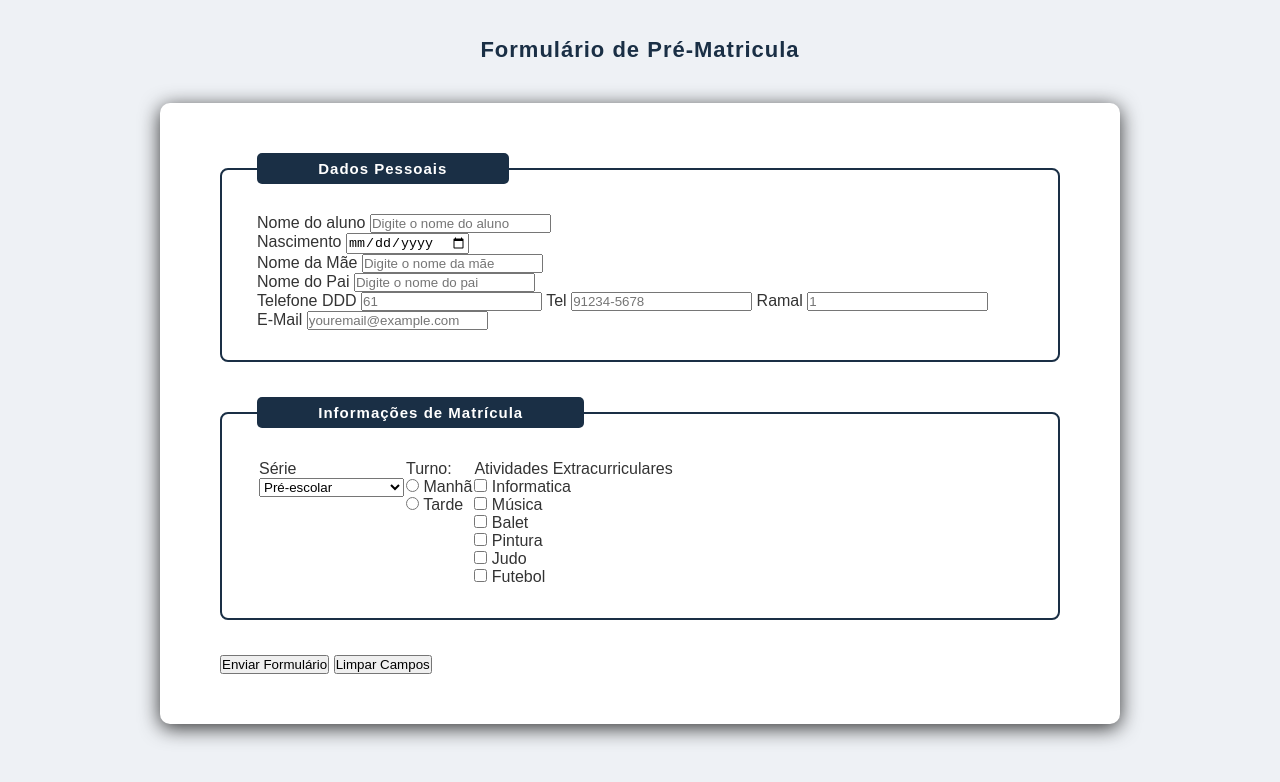
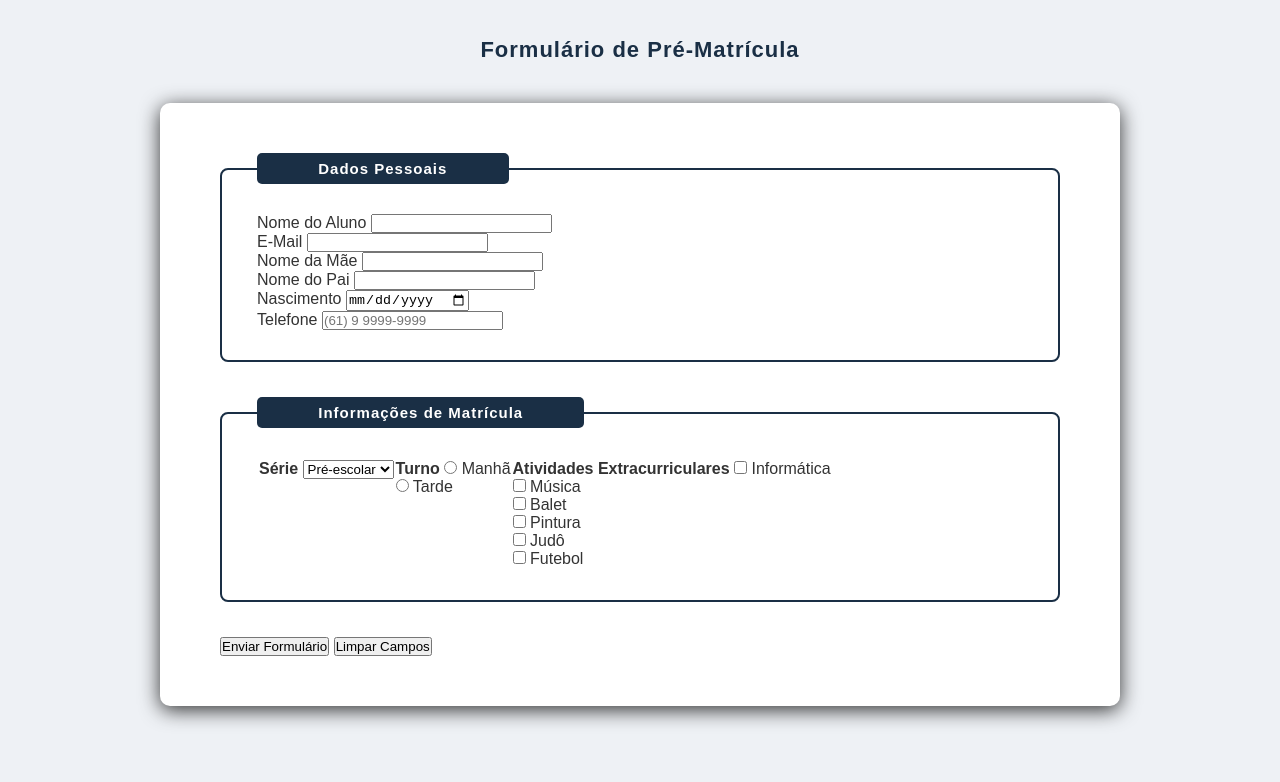
Before and after one commit to gabteless/meu-portfolio-web, a plain HTML site: page formulario.html in a window 1280 px wide. Shown: the part 100-882 px from the top of the page. Drawn offline with Linux system fonts and the light colour scheme.

Commit message:
codigo copiado do professor

```diff
--- a/formulario.html
+++ b/formulario.html
@@ -63,76 +63,103 @@
 </head>
 <body>
   <h1>Escola Virtual</h1>
-  <h2>Formulário de Pré-Matricula</h2>
+  <h2>Formulário de Pré-Matrícula</h2>
 
-  <div>
-    <form action="">
+  <form action="" method="post">
+
     <fieldset>
-        <legend>Dados Pessoais</legend>
-        <label for="fNome">Nome do aluno</label>
-        <input type="text" id="fNome" name="fNascimento" placeholder="Digite o nome do aluno"> <br>
-        <label for="fNascimento">Nascimento</label>
-        <input type="date" id="fNascimento" name="fNascimento"><br>
-        <label for="fMae">Nome da Mãe</label>
-        <input type="text" name="fMae" id="fMae" placeholder="Digite o nome da mãe"> <br>
-        <label for="fPai">Nome do Pai</label>
-        <input type="text" name="fPai" id="fPai" placeholder="Digite o nome do pai"><br>
-        <label for="fDDD">Telefone DDD</label>
-        <input type="number" name="fDDD" placeholder="61">
-        <label for="fTel">Tel</label>
-        <input type="number" name="fTel" placeholder="91234-5678">
-        <label for="fRam">Ramal</label>
-        <input type="number" name="fRam" placeholder="1"> <br>
-        <label for="fEmail">E-Mail</label>
-        <input type="text" name="fEmail" id="fEmail" placeholder="youremail@example.com">
+      <legend><strong>Dados Pessoais</strong></legend>
+
+      <div class="campo-grupo">
+        <div class="campo">
+          <label for="nome_aluno">Nome do Aluno</label>
+          <input type="text" id="nome_aluno" name="nome_aluno" required>
+        </div>
+        <div class="campo">
+          <label for="email">E-Mail</label>
+          <input type="email" id="email" name="email">
+        </div>
+      </div>
+
+      <div class="campo-grupo">
+        <div class="campo">
+          <label for="nome_mae">Nome da Mãe</label>
+          <input type="text" id="nome_mae" name="nome_mae">
+        </div>
+        <div class="campo">
+          <label for="nome_pai">Nome do Pai</label>
+          <input type="text" id="nome_pai" name="nome_pai">
+        </div>
+      </div>
+
+      <div class="campo-grupo">
+        <div class="campo">
+          <label for="nascimento">Nascimento</label>
+          <input type="date" id="nascimento" name="nascimento">
+        </div>
+        <div class="campo">
+          <label for="telefone">Telefone</label>
+          <input type="text" id="telefone" name="telefone" maxlength="15" placeholder="(61) 9 9999-9999">
+        </div>
+      </div>
+
     </fieldset>
 
     <fieldset>
-        <legend>Informações de Matrícula</legend>
+      <legend><strong>Informações de Matrícula</strong></legend>
+
       <table>
         <tr valign="top">
           <td>
-              <label for="fSerie">Série</label><br>
-              <select name="fSerie" id="fSerie">
-                <option value="pE">Pré-escolar</option>
-                <option value="pE">Ensino Fundamental</option>
-                <option value="pE">Ensino Médio</option>
-                <option value="pE">Ensino Superior</option>
+            <strong>Série</strong>
+            <select id="serie" name="serie">
+              <option value="pre-escolar">Pré-escolar</option>
+              <option value="1ano">1º ano</option>
+              <option value="2ano">2º ano</option>
+              <option value="3ano">3º ano</option>
+              <option value="4ano">4º ano</option>
+              <option value="5ano">5º ano</option>
             </select>
           </td>
+
           <td>
-              <label>Turno:</label><br>
-              <input type="radio" name="turno" value="1">
+            <strong>Turno</strong>
+            <input type="radio" name="turno" id="manha" value="manha">
             <label for="manha">Manhã</label><br>
-              <input type="radio" name="turno" value="2">
+            <input type="radio" name="turno" id="tarde" value="tarde">
             <label for="tarde">Tarde</label>
           </td>
+
           <td>
-              <label>Atividades Extracurriculares</label><br>
-              <input type="checkbox" name="fInfo" id="fInfo">
-              <label for="fInfo">Informatica</label><br>
-              <input type="checkbox" name="fMus" id="fMus">
-              <label for="fMus">Música</label><br>
-              <input type="checkbox" name="fBal" id="fBal">
-              <label for="fBal">Balet</label><br>
-              <input type="checkbox" name="fPi" id="fPi">
-              <label for="fPi">Pintura</label><br>
-              <input type="checkbox" name="fJudo" id="fJudo">
-              <label for="fJudo">Judo</label><br>
-              <input type="checkbox" name="fFutebol" id="fFutebol">
-              <label for="fFutebol">Futebol</label>
+            <strong>Atividades Extracurriculares</strong>
+            <input type="checkbox" name="atividades" id="informatica" value="informatica">
+            <label for="informatica">Informática</label><br>
+
+            <input type="checkbox" name="atividades" id="musica" value="musica">
+            <label for="musica">Música</label><br>
+
+            <input type="checkbox" name="atividades" id="balet" value="balet">
+            <label for="balet">Balet</label><br>
+
+            <input type="checkbox" name="atividades" id="pintura" value="pintura">
+            <label for="pintura">Pintura</label><br>
+
+            <input type="checkbox" name="atividades" id="judo" value="judo">
+            <label for="judo">Judô</label><br>
+
+            <input type="checkbox" name="atividades" id="futebol" value="futebol">
+            <label for="futebol">Futebol</label>
           </td>
         </tr>
       </table>
     </fieldset>
-      <button type="submit">Enviar Formulário</button>
-      <button type="reset">Limpar Campos</button>
+
+    <div class="botoes">
+      <input type="submit" value="Enviar Formulário">
+      <input type="reset" value="Limpar Campos">
+    </div>
 
   </form>
-  </div>
-
-
 
 </body>
-
 </html>
```
Lines whose indentation alone changed are shown as unchanged.
